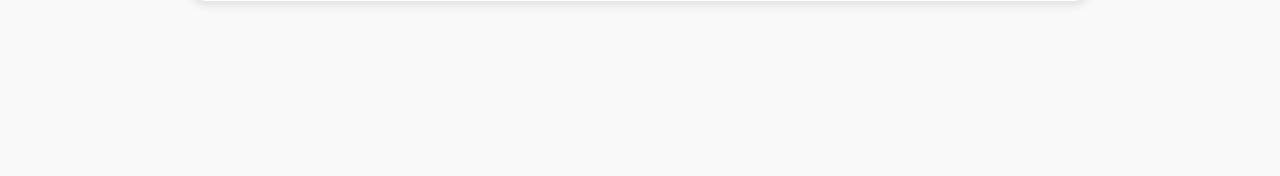
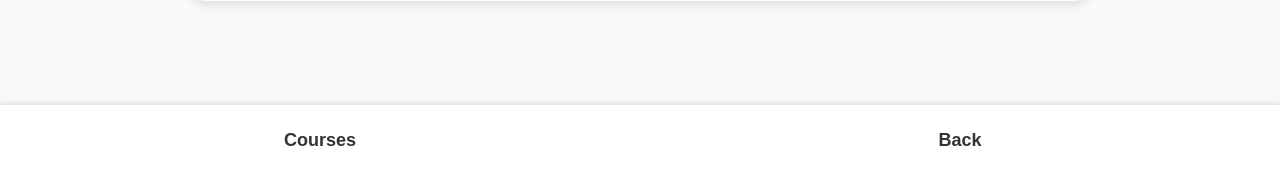
Before and after one commit to kingwalius/golfwebApp, a Flask app: page /personal_score_offline in a window 1280 px wide. Shown: the part 624-800 px from the top of the page. Run offline with Flask 3, Linux system fonts and the light colour scheme.

Commit message:
Adjusted Offline Page

```diff
--- a/templates/personal_score_offline.html
+++ b/templates/personal_score_offline.html
@@ -164,6 +164,11 @@ function viewSaved() {
     output.innerText = data || 'No saved data.';
 }
 </script>
-
+<nav class="mobile-nav two-items">
+  <ul>
+      <li><a href="{{ url_for('courses') }}" class="nav-link">Courses</a></li>
+      <li><a href="{{ url_for('user_rounds') }}" class="nav-link">Back</a></li>
+  </ul>
+</nav>
 </body>
 </html>
```
